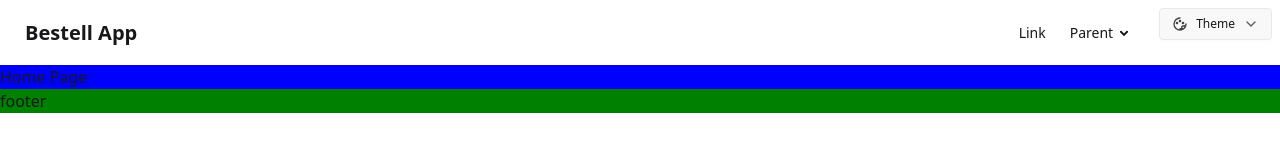
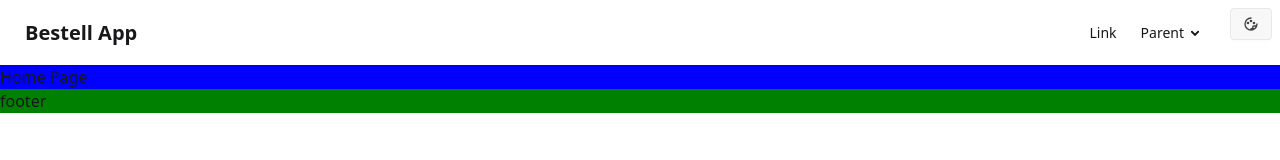
Before and after one commit to larsbeckdev/demo-bestell-app, a Vue app: page / in a window 1280 px wide. Shown: the top 160 px of the page. Built offline with nearby package versions, Linux system fonts and the light colour scheme.

Commit message:
Modify ThemeController button by removing gap class and commenting out text and chevron elements

```diff
--- a/src/components/ui/theme/ThemeController.vue
+++ b/src/components/ui/theme/ThemeController.vue
@@ -21,7 +21,7 @@ onMounted(() => {
 
 <template>
   <div class="dropdown dropdown-end">
-    <button type="button" tabindex="0" class="btn btn-sm gap-2" aria-label="Theme auswählen">
+    <button type="button" tabindex="0" class="btn btn-sm" aria-label="Theme auswählen">
       <!-- Palette Icon -->
       <svg
         xmlns="http://www.w3.org/2000/svg"
@@ -40,10 +40,10 @@ onMounted(() => {
         <circle cx="16.5" cy="10.5" r="1" />
       </svg>
 
-      <span class="font-medium">Theme</span>
+      <!-- <span class="font-medium">Theme</span> -->
 
       <!-- Chevron -->
-      <svg
+      <!-- <svg
         xmlns="http://www.w3.org/2000/svg"
         class="h-4 w-4 opacity-70"
         viewBox="0 0 24 24"
@@ -55,7 +55,7 @@ onMounted(() => {
         aria-hidden="true"
       >
         <path d="m6 9 6 6 6-6" />
-      </svg>
+      </svg> -->
     </button>
 
     <div
```
